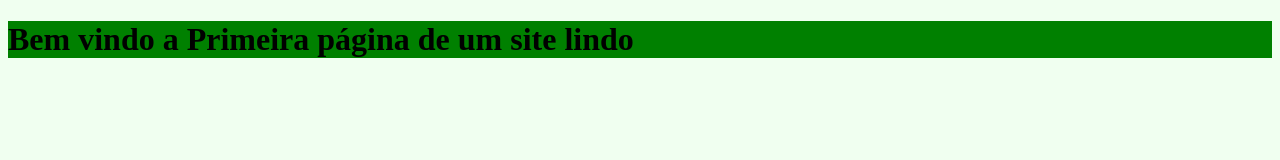
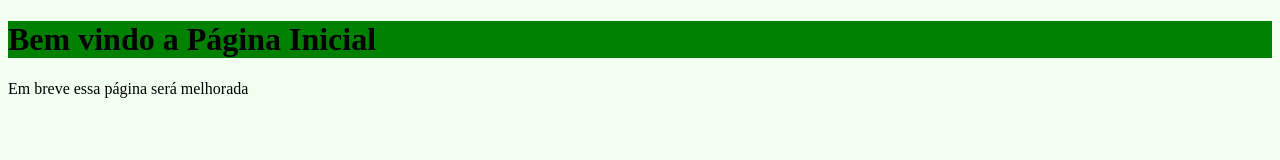
Before and after one commit to pedrxst/pedrxs5t.github.io, a plain HTML site: page index.html in a window 1280 px wide. Drawn offline with Linux system fonts and the light colour scheme.

Commit message:
Update index.html

```diff
--- a/index.html
+++ b/index.html
@@ -15,6 +15,7 @@
     </style>
 </head>
 <body>
-    <h1>Bem vindo a Primeira página de um site lindo</h1>
+    <h1>Bem vindo a Página Inicial</h1>
+    <p>Em breve essa página será melhorada</p>
 </body>
 </html>
```
